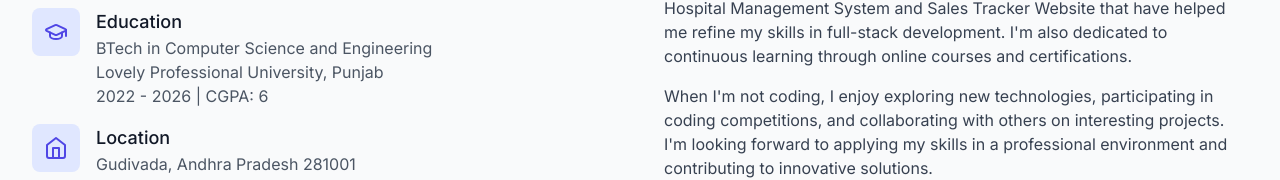
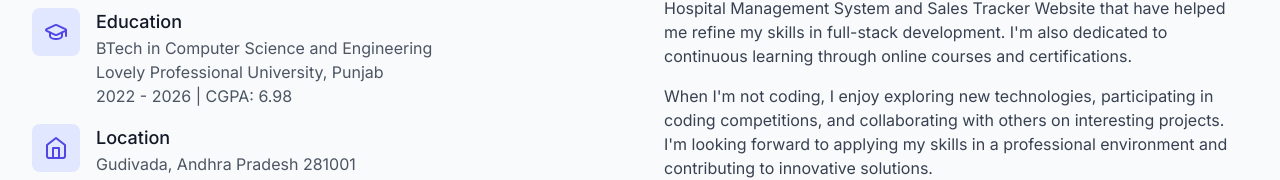
Before and after one commit to pseftis/orginalpotoflio, a React (Vite) app in the folder project/: page / in a window 1280 px wide. Shown: the part 1452-1632 px from the top of the page. Built offline with nearby package versions, Linux system fonts and the light colour scheme.

Commit message:
deploy: 6bbdf8fc0e4818035a0a7a36556098a5c6613642

```diff
--- a/project/src/components/About.tsx
+++ b/project/src/components/About.tsx
@@ -35,7 +35,7 @@ const About: React.FC = () => {
                   <h4 className="text-lg font-medium text-gray-900 dark:text-white">Education</h4>
                   <p className="text-gray-600 dark:text-gray-400">BTech in Computer Science and Engineering</p>
                   <p className="text-gray-600 dark:text-gray-400">Lovely Professional University, Punjab</p>
-                  <p className="text-gray-600 dark:text-gray-400">2022 - 2026 | CGPA: 6</p>
+                  <p className="text-gray-600 dark:text-gray-400">2022 - 2026 | CGPA: 6.98</p>
                 </div>
               </div>
 
```
